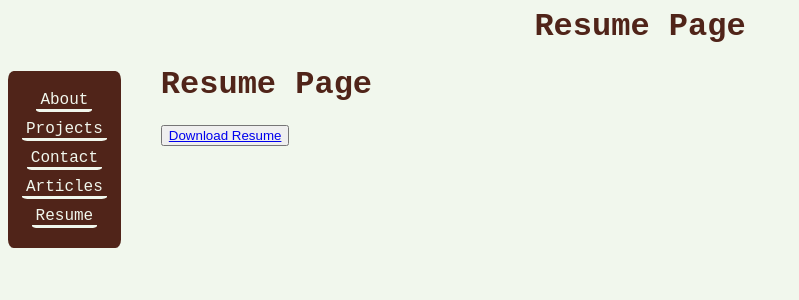
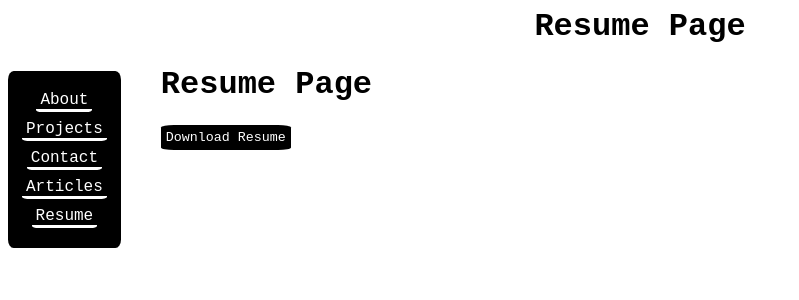
Before and after one commit to emersonlebleu/Resume_Website, a Django app: page /resume/ in a window 1280 px wide. Shown: the top 300 px of the page, without its empty margins (0-799 px from the left). Run offline with Django 4.2, Linux system fonts and the light colour scheme.

Commit message:
Change all styling add resume style page.

```diff
--- a/src/Resume_Website/static/styles/base_nav.css
+++ b/src/Resume_Website/static/styles/base_nav.css
@@ -1,7 +1,7 @@
 body{
     font-family: 'Courier New', Courier, monospace;
-    background-color: #F1F7ED;
-    color:#502419;
+    background-color: white;
+    color:#000000;
 }
 
 #header-section{
@@ -15,8 +15,8 @@ body{
 }
 
 #main-nav{
-    background-color: #502419;
-    color: #F1F7ED;
+    background-color: #000000;
+    color: #ffffff;
     display: inline-flex;
     border-radius: 5%;
 }
@@ -32,14 +32,14 @@ body{
 
 .nav-li{
     margin: 4px;
-    border-bottom: solid #F1F7ED;
+    border-bottom: solid #ffffff;
     border-radius: 10%;
     padding-left: 4px;
     padding-right: 4px;
 }
 
 .nav-li:hover{
-    background-color: #8C3F2C;
+    background-color: #333333;
 
 }
 
--- /dev/null
+++ b/src/Resume_Website/static/styles/resume.css
@@ -0,0 +1,17 @@
+#download-btn{
+    background-color: black;
+    color: white;
+    border-radius: 10%;
+    border-style: none;
+    padding: 5px;
+    font-family: inherit;
+}
+
+#download-btn:hover {
+    background-color: #333333;
+}
+
+#download-link{
+    text-decoration: none;
+    color: inherit;
+}
--- a/src/Resume_Website/templates/base.html
+++ b/src/Resume_Website/templates/base.html
@@ -10,7 +10,7 @@
     <link href="https://fonts.googleapis.com/css2?family=Montserrat:ital,wght@0,300;0,400;0,700;1,400;1,700&family=Roboto&display=swap" rel="stylesheet">
     {% load static %}
     <link rel="stylesheet" href="{% static 'styles/base_nav.css' %}">
-
+    {% block styles %}{% endblock %}
     {% block title %}<title>Base HTML</title>{% endblock %}
 </head>
 <body>
--- a/src/Resume_Website/templates/resume.html
+++ b/src/Resume_Website/templates/resume.html
@@ -1,11 +1,12 @@
 {% extends 'base.html' %}
 {% load static %}
 
+{% block styles %}<link rel="stylesheet" href="{% static 'styles/resume.css' %}">{% endblock %}
 {% block title %}<title>Resume</title>{% endblock %}
 
 {% block header-content %}Resume Page{% endblock %}
 {% block content %}
 <h1 id="title-tag">Resume Page</h1>
-<button type="button"><a href='{% static "assets/Resume (18APR2022).docx" %}'>Download Resume</a></button>
+<button type="button" id="download-btn"><a href='{% static "assets/Resume (18APR2022).docx" %}' id="download-link">Download Resume</a></button>
 
 {% endblock %}
```
